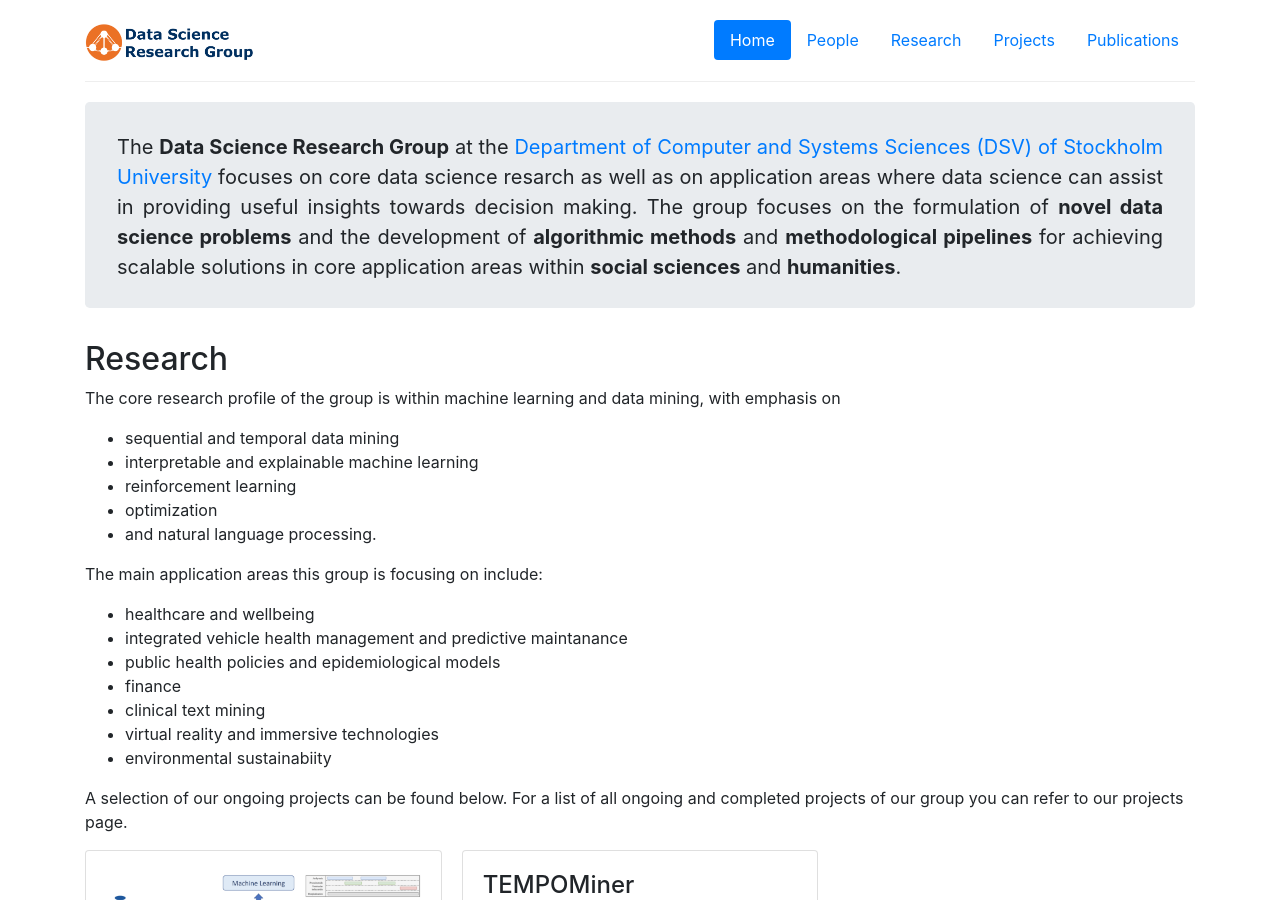
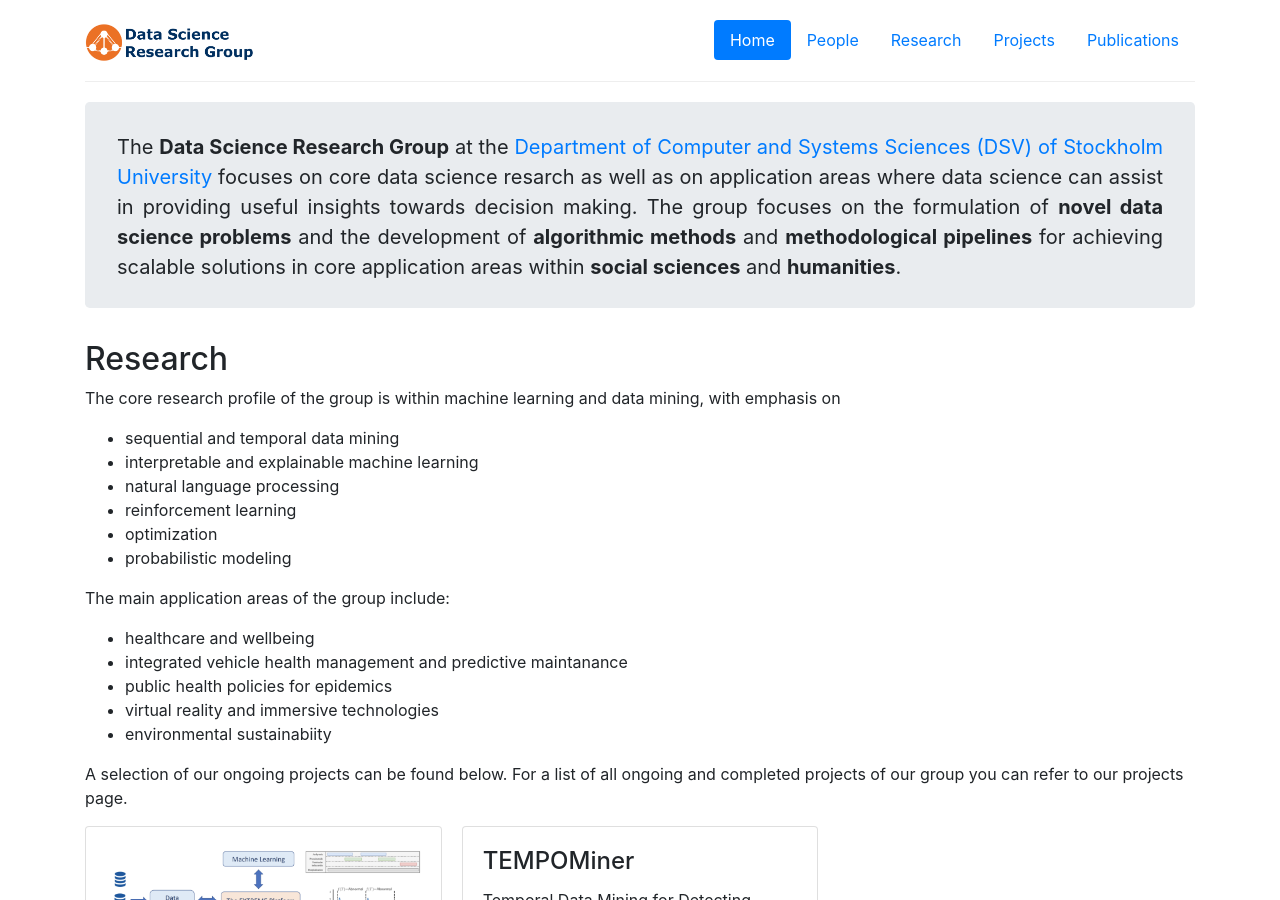
Before and after one commit to dsv-data-science/dsv-data-science.github.io, a Jekyll site: the page built from index.md, in a window 1280 px wide and 900 px high. Built offline with Jekyll 4.4.1, drawn with Linux system fonts in a browser that asks for light colours; some of the changed text lies outside the part shown.

Commit message:
panos changes more

```diff
--- a/index.md
+++ b/index.md
@@ -32,18 +32,17 @@
    <ul>
    <li>sequential and temporal data mining</li>
    <li>interpretable and explainable machine learning</li>
+   <li>natural language processing</li>
    <li>reinforcement learning</li>
    <li>optimization</li>
-   <li>and natural language processing.</li>
+   <li>probabilistic modeling</li>
    </ul>
    </p>
-<p>  The main application areas this group is focusing on include:
+<p>  The main application areas of the group include:
    <ul>
    <li>healthcare and wellbeing</li>
    <li>integrated vehicle health management and predictive maintanance</li>
-   <li>public health policies and epidemiological models</li>
-   <li>finance</li>
-   <li>clinical text mining</li>
+   <li>public health policies for epidemics</li>
    <li>virtual reality and immersive technologies</li>
    <li>environmental sustainabiity</li>
    </ul>
```
Also changed, not shown: other parts of index.md (+1 -1 lines), publications.md (+1 -2 lines).
